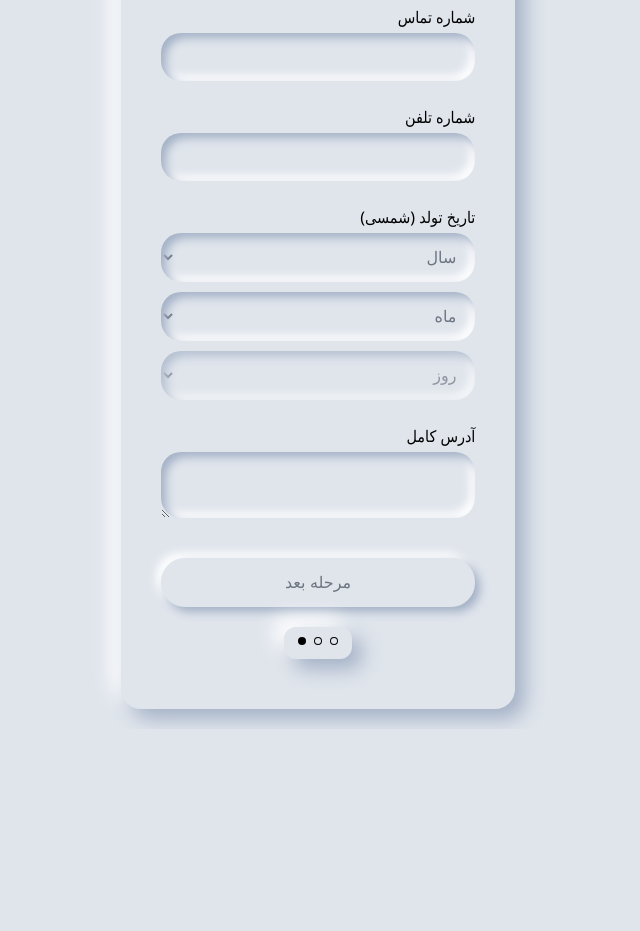
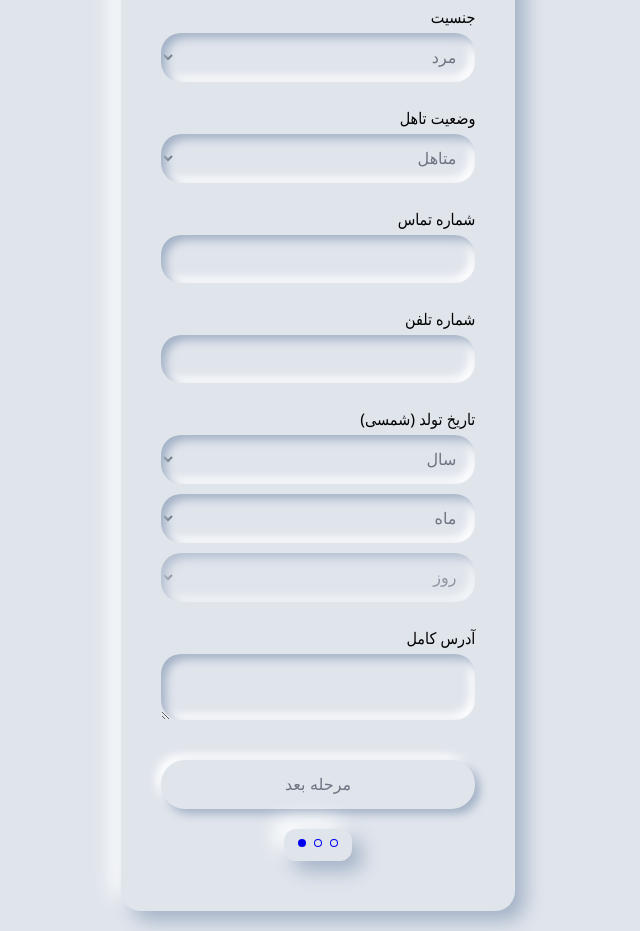
Before and after one commit to KamyarKazemi/Patient-Form, a React (Vite) app: page / in a window 1280 px wide. Shown: the part 580-1511 px from the top of the page, without its empty margins (322-962 px from the left). Before the commit the page ends 1309 px from the top, so only its background shows below. Built offline with nearby package versions, Linux system fonts and the light colour scheme.

Commit message:
for claude to check

```diff
--- a/src/App.jsx
+++ b/src/App.jsx
@@ -1,6 +1,7 @@
 import { Route, Routes } from "react-router-dom";
 import FirstPage from "./FirstPage";
 import SecondPage from "./SecondPage";
+import ThirdPage from "./ThirdPage";
 
 function App() {
   return (
@@ -8,6 +9,7 @@ function App() {
       <Routes>
         <Route path="/" element={<FirstPage />} />
         <Route path="/second" element={<SecondPage />} />
+        <Route path="/third" element={<ThirdPage />} />
       </Routes>
     </>
   );
--- a/src/FirstPage.jsx
+++ b/src/FirstPage.jsx
@@ -1,7 +1,7 @@
 import { GoDot, GoDotFill } from "react-icons/go";
 import { useContext, useEffect } from "react";
 import FormContext from "./FormContext";
-import { useNavigate } from "react-router-dom";
+import { useNavigate, Link } from "react-router-dom";
 
 function FirstPage() {
   const {
@@ -19,6 +19,10 @@ function FirstPage() {
     selectedMonth,
     days,
     handleDayChange,
+    genders,
+    handleGender,
+    isMarried,
+    handleMarriage,
     idError,
     isAnyError,
   } = useContext(FormContext);
@@ -127,6 +131,38 @@ function FirstPage() {
         </div>
 
         <div className="input-group">
+          <label htmlFor="gender">جنسیت</label>
+          <select
+            name="gender"
+            id="gender"
+            className="form-input"
+            onChange={handleGender}
+          >
+            {genders.map((item, index) => (
+              <option key={index} value={item}>
+                {item}
+              </option>
+            ))}
+          </select>
+        </div>
+
+        <div className="input-group">
+          <label htmlFor="gender">وضعیت تاهل</label>
+          <select
+            name="marriage"
+            id="marriage"
+            className="form-input"
+            onChange={handleMarriage}
+          >
+            {isMarried.map((item, index) => (
+              <option key={index} value={item}>
+                {item}
+              </option>
+            ))}
+          </select>
+        </div>
+
+        <div className="input-group">
           <label htmlFor="phone" className="form-label">
             شماره تماس
           </label>
@@ -228,9 +264,15 @@ function FirstPage() {
         </div>
         <button className="form-button">مرحله بعد</button>
         <div className="dots">
-          <GoDot />
-          <GoDot />
-          <GoDotFill />
+          <Link to="/third">
+            <GoDot />
+          </Link>
+          <Link to="/second">
+            <GoDot />
+          </Link>
+          <Link to="/">
+            <GoDotFill />
+          </Link>
         </div>
       </form>
     </>
--- a/src/FormContext.jsx
+++ b/src/FormContext.jsx
@@ -135,6 +135,22 @@ function Provider({ children }) {
       ...prev,
       [name]: cleanedValue,
     }));
+  };
+
+  const genders = ["مرد", "زن"];
+
+  const [genderOptions, setGenderOptions] = useState("");
+
+  const handleGender = (e) => {
+    setGenderOptions(e.target.value);
+  };
+
+  const isMarried = ["متاهل", "مجرد"];
+
+  const [marriageOptions, setMarriageOptions] = useState("");
+
+  const handleMarriage = (e) => {
+    setMarriageOptions(e.target.value);
   };
 
   const [years, setYears] = useState([]);
@@ -1120,6 +1136,12 @@ function Provider({ children }) {
     selectedAllergies,
     handleAllergies,
     selectedSubAllergies,
+    genders,
+    genderOptions,
+    handleGender,
+    isMarried,
+    marriageOptions,
+    handleMarriage,
     idError,
     isAnyError,
   };
--- a/src/SecondPage.jsx
+++ b/src/SecondPage.jsx
@@ -1,7 +1,7 @@
 import { GoDot, GoDotFill } from "react-icons/go";
 import { useContext } from "react";
 import FormContext from "./FormContext";
-import { useNavigate } from "react-router-dom";
+import { useNavigate, Link } from "react-router-dom";
 
 function SecondPage() {
   const {
@@ -50,7 +50,7 @@ function SecondPage() {
       alert("sth is weeehhhh!");
     } else {
       alert("sth is wooohhhh");
-      navigate("/second");
+      navigate("/third");
     }
   };
 
@@ -298,9 +298,15 @@ function SecondPage() {
         </div>
         <button className="form-button">مرحله بعد</button>
         <div className="dots">
-          <GoDot />
-          <GoDot />
-          <GoDotFill />
+          <Link to="/third">
+            <GoDot />
+          </Link>
+          <Link to="/second">
+            <GoDotFill />
+          </Link>
+          <Link to="/">
+            <GoDot />
+          </Link>
         </div>
       </form>
     </>
--- /dev/null
+++ b/src/ThirdPage.jsx
@@ -0,0 +1,11 @@
+import { useState } from "react";
+
+function ThirdPage() {
+  return (
+    <>
+      <div>third here!</div>
+    </>
+  );
+}
+
+export default ThirdPage;
```
